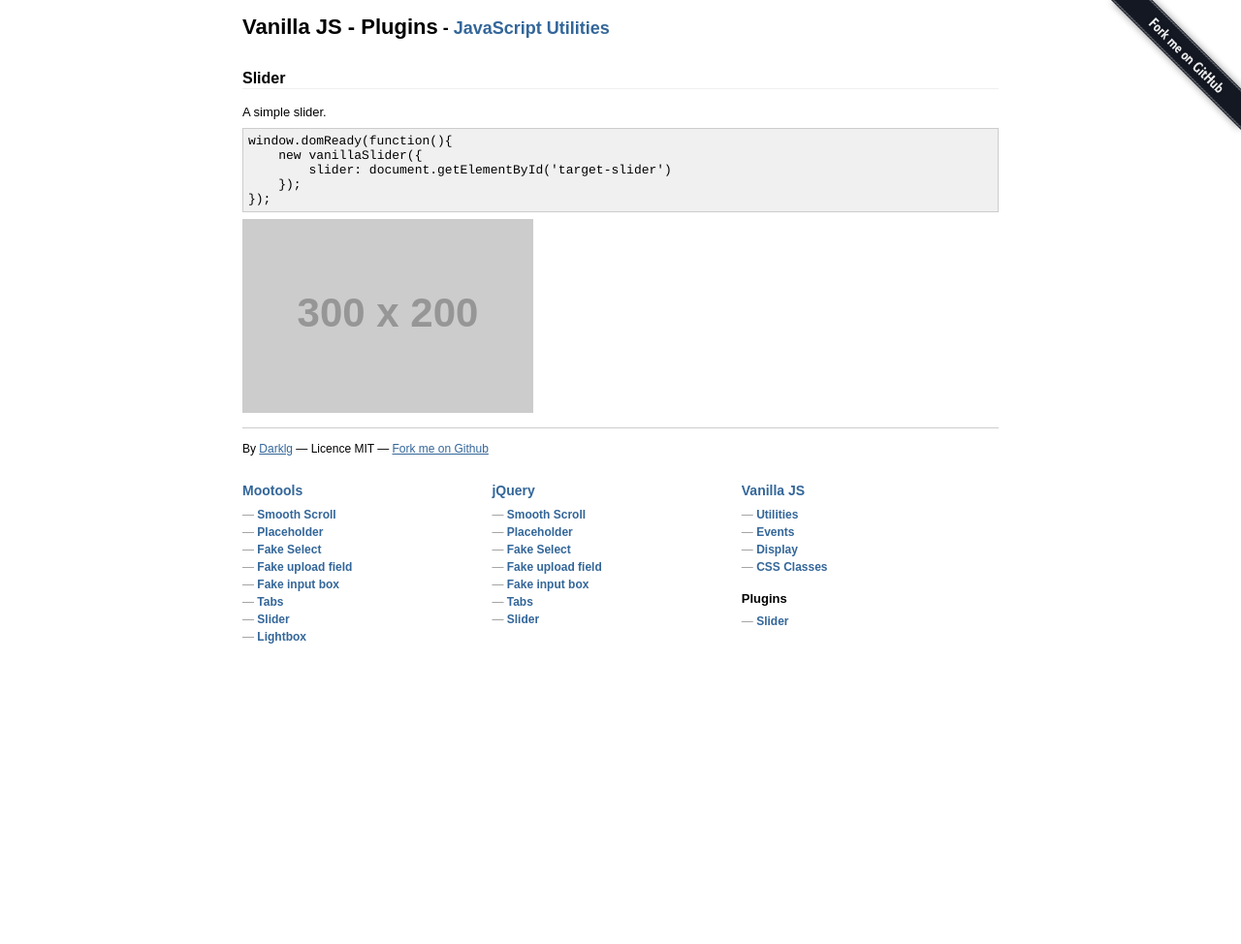
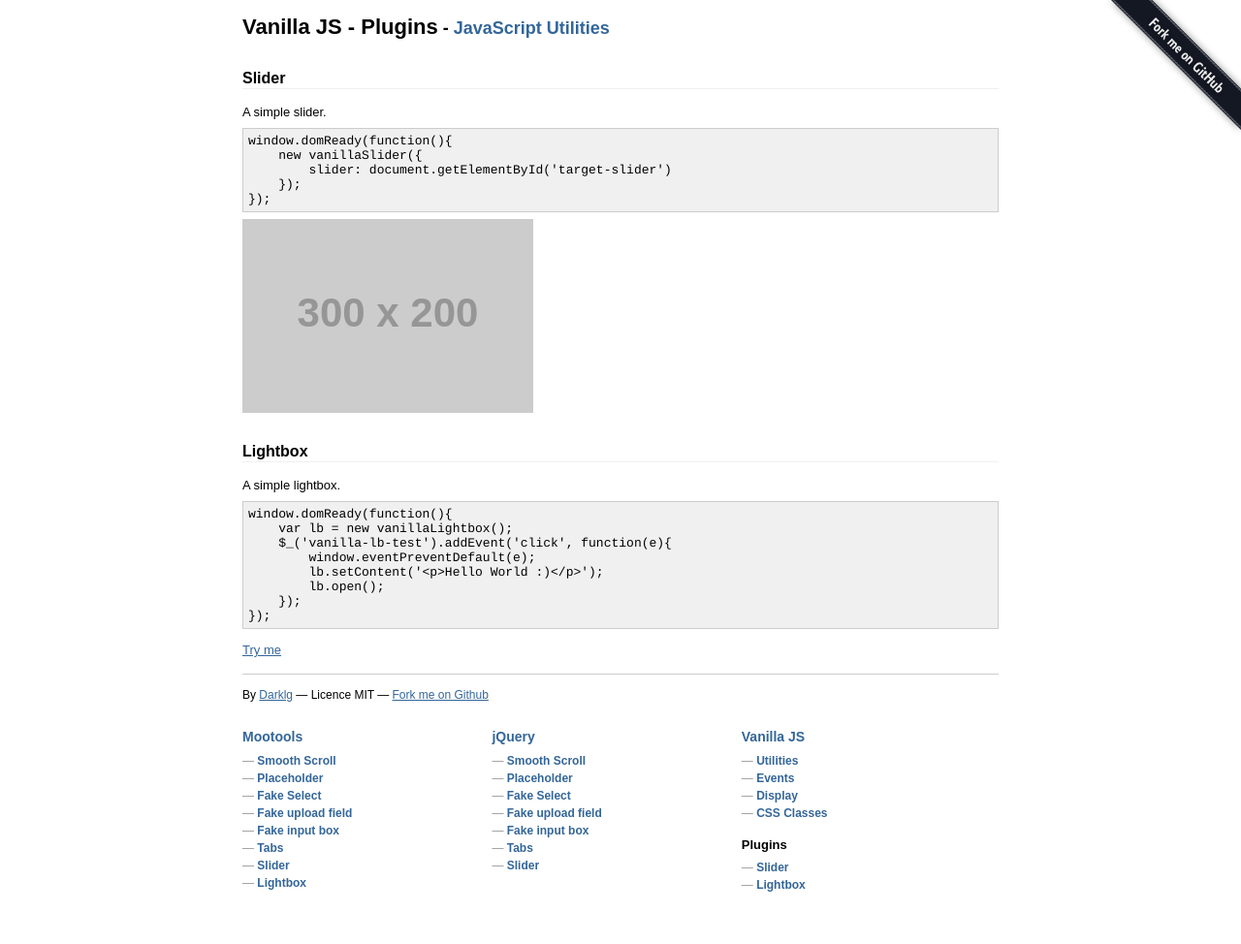
Before and after one commit to Darklg/JavaScriptUtilities, a Jekyll site: the page built from vanilla-plugins.html, in a window 1280 px wide. Shown: the whole page at 97% size. Built offline with Jekyll 4.4.1, drawn with Linux system fonts in a browser that asks for light colours; before the commit the page ends 900 px from its top, so only the background shows below that; some of the changed lines change nothing that is shown.

Commit message:
Vanilla - Lightbox v 0.1

```diff
--- a/_includes/footer.html
+++ b/_includes/footer.html
@@ -38,6 +38,7 @@
         <h4>Plugins</h4>
         <ul>
             <li><a href="vanilla-plugins.html#vanilla-slider">Slider</a></li>
+            <li><a href="vanilla-plugins.html#vanilla-lightbox">Lightbox</a></li>
         </ul>
     </li>
 </ul>
--- /dev/null
+++ b/_includes/vanilla-js/vanilla-lightbox.html
@@ -0,0 +1,11 @@
+<h2 id="vanilla-lightbox">Lightbox</h2>
+<p>A simple lightbox.</p>
+<script class="script-visible" contenteditable>window.domReady(function(){
+    var lb = new vanillaLightbox();
+    $_('vanilla-lb-test').addEvent('click', function(e){
+        window.eventPreventDefault(e);
+        lb.setContent('<p>Hello World :)</p>');
+        lb.open();
+    });
+});</script>
+<p><a href="#" id="vanilla-lb-test">Try me</a></p>
--- a/_layouts/default.html
+++ b/_layouts/default.html
@@ -10,6 +10,7 @@
 <script src="assets/js/vanilla-js/libs/vanilla-selectors.js?v=1.0.1"></script>
 <script src="assets/js/vanilla-js/libs/vanilla-tests.js?v=1.0"></script>
 <script src="assets/js/vanilla-js/plugins/vanilla-slider.js?v=0.2"></script>
+<script src="assets/js/vanilla-js/plugins/vanilla-lightbox.js?v=0.1"></script>
 <!--[if lt IE 9 ]><script src="assets/js/vanilla-js/libs/vanilla-ie.js?v=0.1"></script><![endif]-->
 {% include after-head.html %}
 {{ content }}
--- a/assets/css/dk-jsu-lightbox.css
+++ b/assets/css/dk-jsu-lightbox.css
@@ -6,7 +6,7 @@
 
 .lightbox.lb-is-hidden {
     visibility: hidden;
-    opacity: 0.0;
+    opacity: 0;
     filter: alpha(opacity=0);
 }
 
@@ -65,6 +65,16 @@
     box-shadow: 0 0 3px rgba(0,0,0,.5);
 }
 
+.fluid-lightbox .lightbox-content {
+    top: 0;
+    right: 0;
+    bottom: 0;
+    left: 0;
+    margin: auto;
+    max-height: 90%;
+    max-width: 90%;
+}
+
 /* Lightbox message */
 
 .lightbox[data-lb="message"] .lightbox-content {
--- /dev/null
+++ b/assets/js/vanilla-js/plugins/vanilla-lightbox.js
@@ -0,0 +1,69 @@
+/*
+ * Plugin Name: Lightbox
+ * Version: 0.1
+ * Plugin URL: https://github.com/Darklg/JavaScriptUtilities
+ * JavaScriptUtilities Slider may be freely distributed under the MIT license.
+ * Required: Vanilla Events, Vanilla Selectors, Vanilla Classes
+ */
+
+var vanillaLightbox = function(settings) {
+    var self = this;
+    self.els = {
+        box: false,
+        filter: false,
+        content: false
+    };
+    self.defaultSettings = {};
+    self.init = function(settings) {
+        self.getSettings(settings);
+        self.setElements();
+        self.setEvents();
+    };
+    self.setElements = function() {
+        var els = self.els;
+        // Create box
+        els.box = document.createElement("div")
+            .addClass('lightbox')
+            .addClass('fluid-lightbox')
+            .addClass('lb-is-hidden');
+        // Create filter
+        els.filter = document.createElement("div")
+            .addClass('lightbox-filter');
+        els.box.appendChild(els.filter);
+        // Create content
+        els.content = document.createElement("div")
+            .addClass('lightbox-content');
+        els.box.appendChild(els.content);
+        // Inject lightbox
+        document.body.appendChild(els.box);
+    };
+    self.setEvents = function() {
+        self.els.filter.addEvent('click', function(e) {
+            window.eventPreventDefault(e);
+            self.close();
+        });
+    };
+    self.setContent = function(content) {
+        self.els.content.innerHTML = content;
+    };
+    self.open = function() {
+        self.els.box.removeClass('lb-is-hidden');
+    };
+    self.close = function() {
+        self.els.box.addClass('lb-is-hidden');
+    };
+    self.init(settings);
+    return self;
+};
+
+vanillaLightbox.prototype.getSettings = function(settings) {
+    self.settings = {};
+    // Set default values
+    for (var attr in self.defaultSettings) {
+        self.settings[attr] = self.defaultSettings[attr];
+    }
+    // Set new values
+    for (var attr2 in settings) {
+        self.settings[attr2] = settings[attr2];
+    }
+};
--- a/vanilla-plugins.html
+++ b/vanilla-plugins.html
@@ -4,3 +4,4 @@
 ---
 
 {% include vanilla-js/vanilla-slider.html %}
+{% include vanilla-js/vanilla-lightbox.html %}
```
